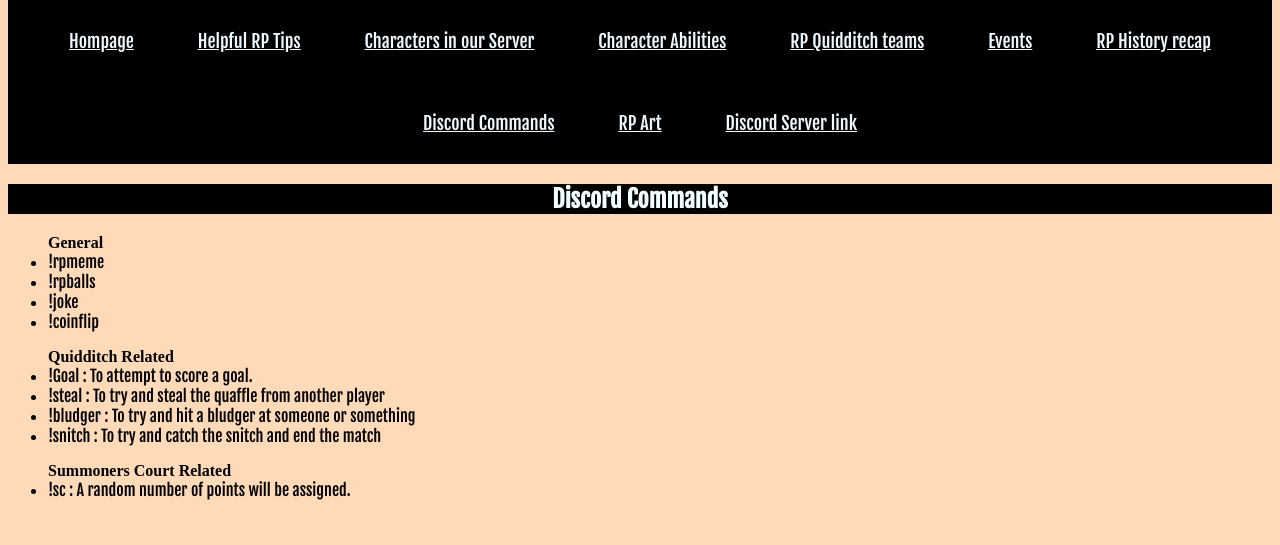
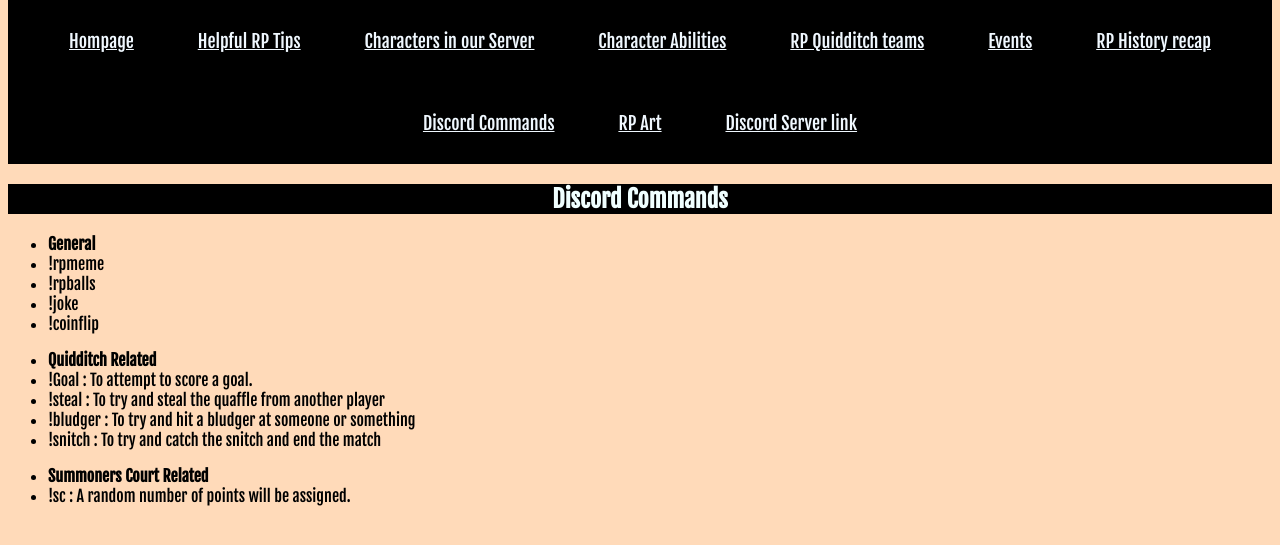
Before and after one commit to Viowlett/roomofrequirementrp, a plain HTML site: page Discord Commands.html in a window 1280 px wide. Shown: the part 83-628 px from the top of the page. Drawn offline with Linux system fonts and the light colour scheme.

Commit message:
Add files via upload

```diff
--- a/Discord Commands.html
+++ b/Discord Commands.html
@@ -70,7 +70,7 @@
     <h2>Discord Commands</h2>
 
     <ul>
-      <strong> General </strong>
+      <li><strong> General </strong></li>
       <li>!rpmeme</li>
       <li>!rpballs</li>
       <li>!joke</li>
@@ -78,7 +78,7 @@
     </ul>
 
     <ul>
-      <strong> Quidditch Related </strong>
+      <li><strong> Quidditch Related </strong></li>
       <li>!Goal : To attempt to score a goal.</li>
       <li>!steal : To try and steal the quaffle from another player</li>
       <li>!bludger : To try and hit a bludger at someone or something</li>
@@ -86,7 +86,7 @@
     </ul>
 
     <ul>
-      <strong>Summoners Court Related </strong>
+      <li><strong>Summoners Court Related </strong></li>
       <li>!sc : A random number of points will be assigned.</li>
     </ul>
   </body>
```
Also changed, not shown: Characters.html (+2 -2 lines).
